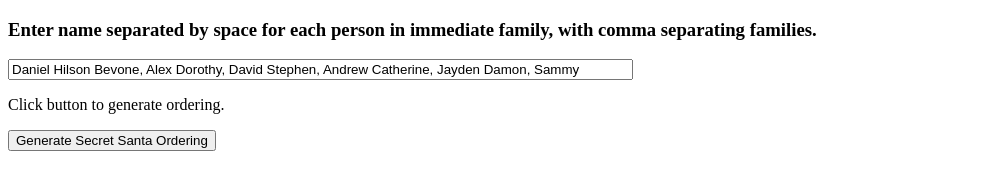
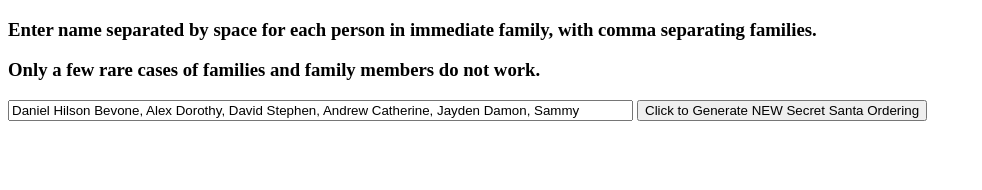
Before and after one commit to TimeTravel-1/Secret-Santa, a plain HTML site: page index.html in a window 1280 px wide. Shown: the whole page, without its empty margins (0-982 px from the left). Drawn offline with Linux system fonts and the light colour scheme.

Commit message:
Add files via upload

```diff
--- a/index.html
+++ b/index.html
@@ -7,11 +7,10 @@
 <body>
 
 <h3>Enter name separated by space for each person in immediate family, with comma separating families.</h3>
+<h3>Only a few rare cases of families and family members do not work.</h3>
 <input type="text" id="myText" value="Daniel Hilson Bevone, Alex Dorothy, David Stephen, Andrew Catherine, Jayden Damon, Sammy" size="75">
 
-<p>Click button to generate ordering. </p>
-
-<button onclick="myFunction()">Generate Secret Santa Ordering</button>
+<button onclick="myFunction()">Click to Generate NEW Secret Santa Ordering</button>
 
 <p id="demo"></p>
 
```
